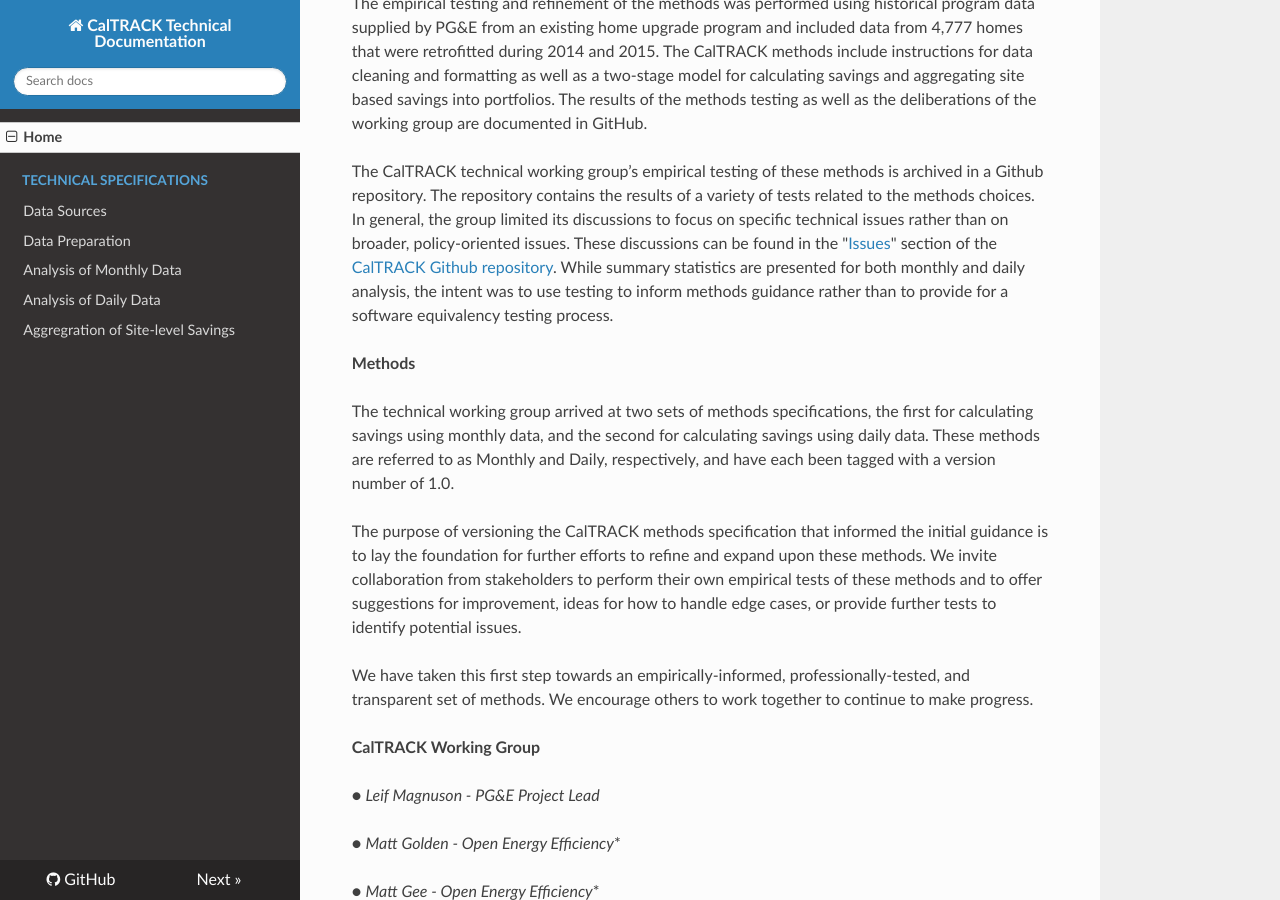
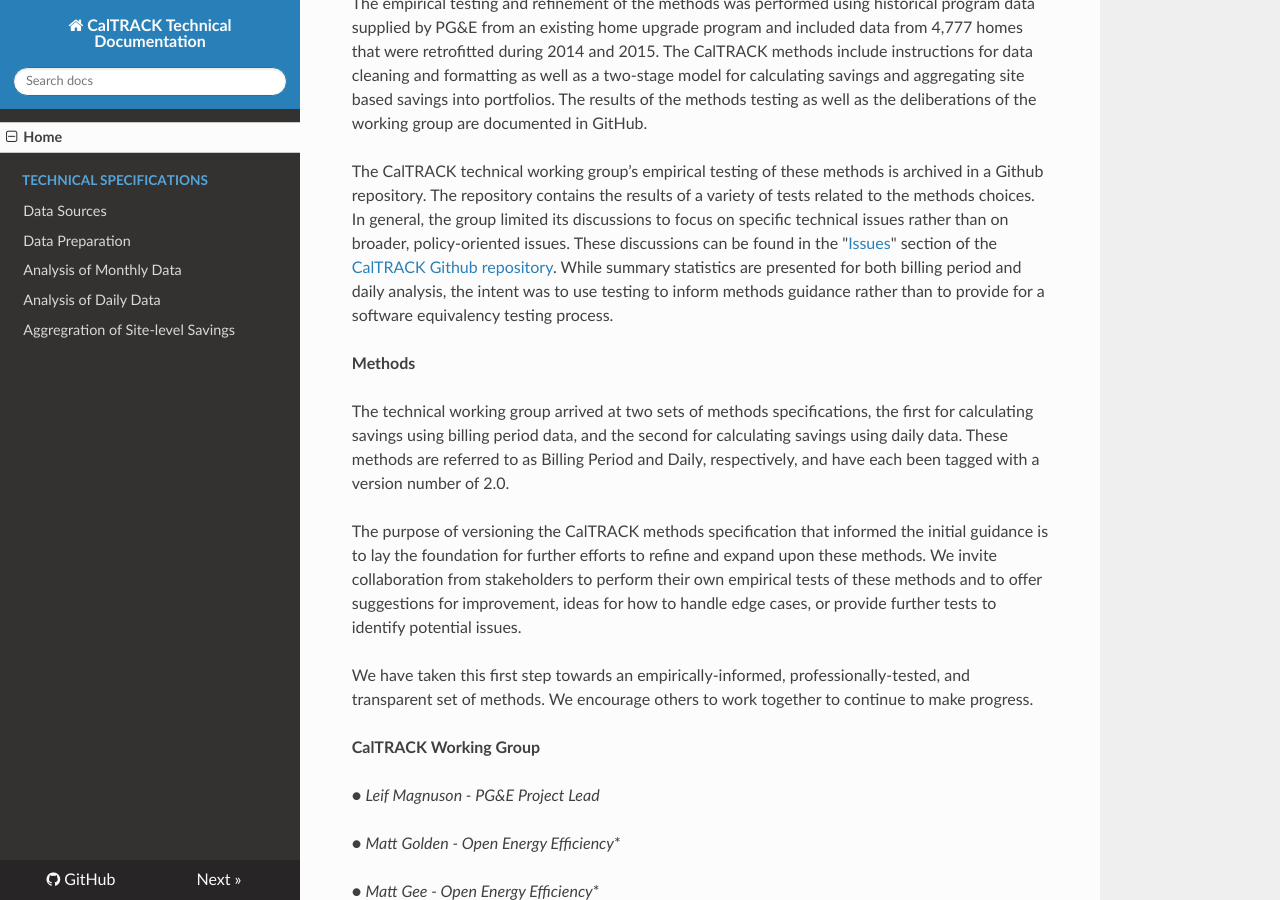
Before and after one commit to openeemeter/caltrack, an MkDocs documentation site: the page built from docs/index.md, in a window 1280 px wide and 900 px high, scrolled down 1224 px. Built offline with MkDocs 1.6.1, drawn with Linux system fonts in a browser that asks for light colours; nearby versions of some CDN libraries; old or Windows-style settings are respelled for this version of MkDocs; some of the changed text lies outside the part shown.

Commit message:
Update index.md

```diff
--- a/docs/index.md
+++ b/docs/index.md
@@ -46,7 +46,7 @@
 
 
 
-The CalTRACK technical working group’s empirical testing of these methods is archived in a Github repository. The repository contains the results of a variety of tests related to the methods choices. In general, the group limited its discussions to focus on specific technical issues rather than on broader, policy-oriented issues. These discussions can be found in the "[Issues](https://github.com/caltrack-2/caltrack/issues?utf8=%E2%9C%93&q=is%3Aissue)" section of the[ CalTRACK Github repository](https://github.com/caltrack-2/caltrack). While summary statistics are presented for both monthly and daily analysis, the intent was to use testing to inform methods guidance rather than to provide for a software equivalency testing process.
+The CalTRACK technical working group’s empirical testing of these methods is archived in a Github repository. The repository contains the results of a variety of tests related to the methods choices. In general, the group limited its discussions to focus on specific technical issues rather than on broader, policy-oriented issues. These discussions can be found in the "[Issues](https://github.com/caltrack-2/caltrack/issues?utf8=%E2%9C%93&q=is%3Aissue)" section of the[ CalTRACK Github repository](https://github.com/caltrack-2/caltrack). While summary statistics are presented for both billing period and daily analysis, the intent was to use testing to inform methods guidance rather than to provide for a software equivalency testing process.
 
 
 
@@ -55,7 +55,7 @@
 
 
 
-The technical working group arrived at two sets of methods specifications, the first for calculating savings using monthly data, and the second for calculating savings using daily data. These methods are referred to as Monthly and Daily, respectively, and have each been tagged with a version number of 1.0.
+The technical working group arrived at two sets of methods specifications, the first for calculating savings using billing period data, and the second for calculating savings using daily data. These methods are referred to as Billing Period and Daily, respectively, and have each been tagged with a version number of 2.0.
 
 
 
@@ -121,7 +121,7 @@
 
 
 
-*Open Energy Efficiency, DNV GL, and EnergySavvy participated in methods development and testing for both monthly and daily methods.
+*Open Energy Efficiency, DNV GL, and EnergySavvy participated in methods development and testing for both billing period and daily methods.
 
 
 =======
```
Also changed, not shown: other parts of docs/index.md (+1 -1 lines).
